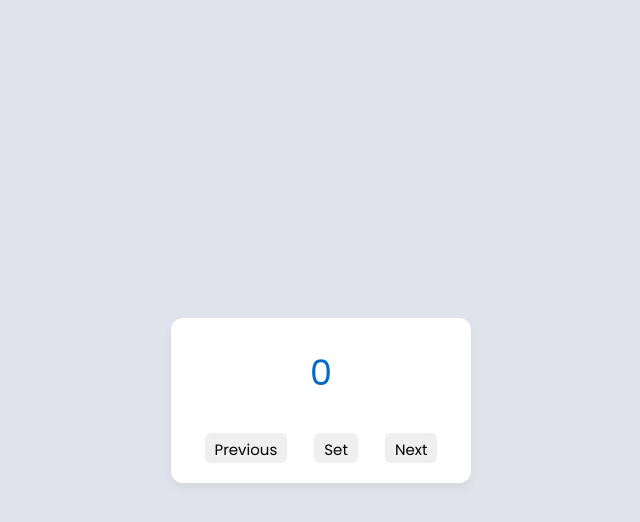
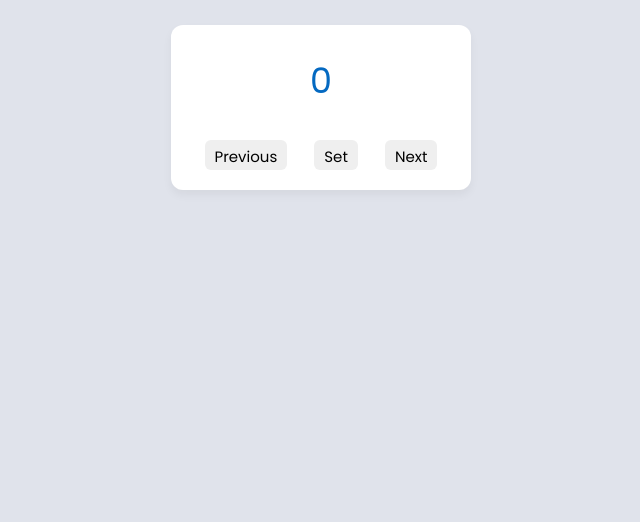
Before and after one commit to eliyahukoren/fene4cka-rows, a plain HTML site: page index.html in a window 1280 px wide. Shown: the whole page, without its empty margins (319-959 px from the left). Drawn offline with Linux system fonts and the light colour scheme.

Commit message:
change view

```diff
--- a/style.css
+++ b/style.css
@@ -8,7 +8,7 @@
 }
 
 body {
-    height: 100vh;
+    padding-top: 25px;
     display: flex;
     align-items: center;
     justify-content: center;
```
